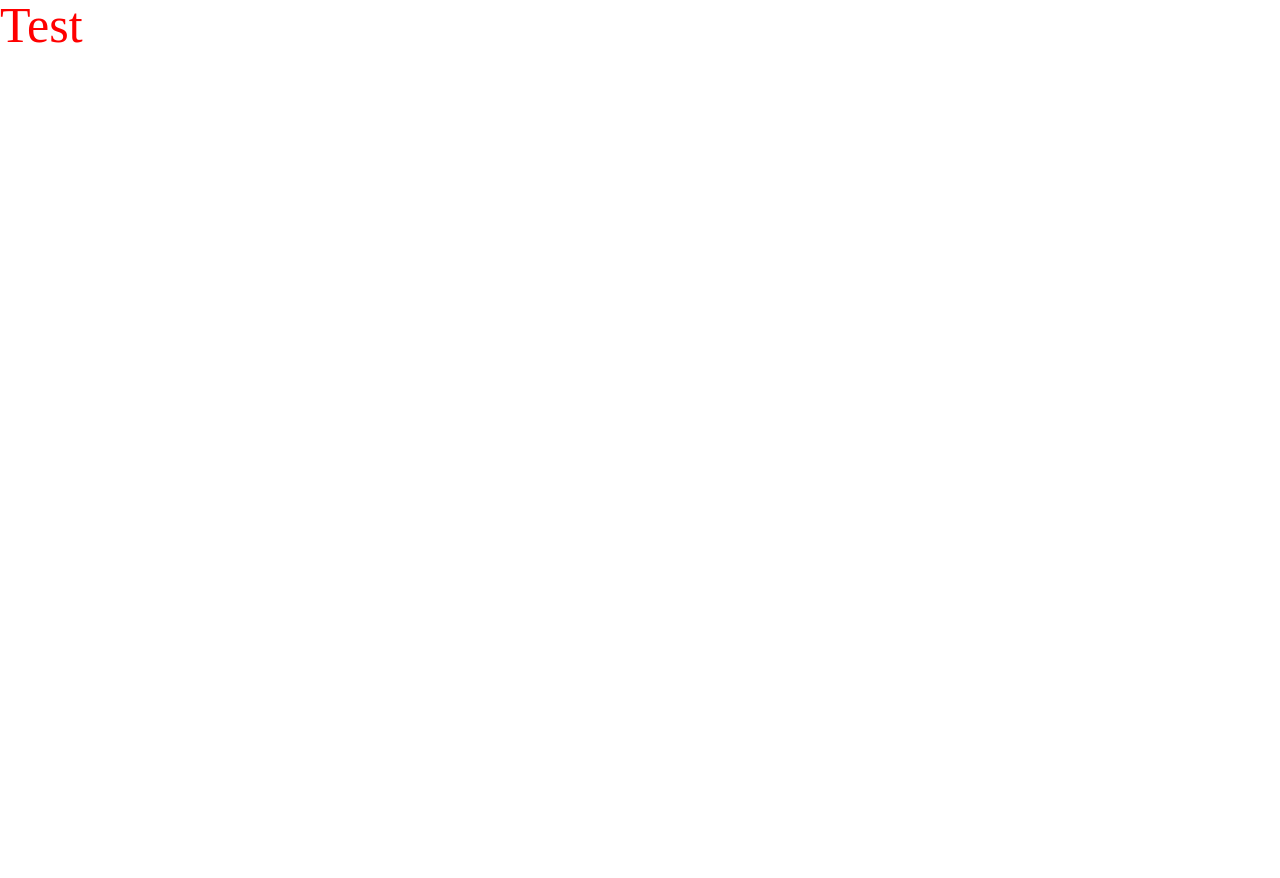
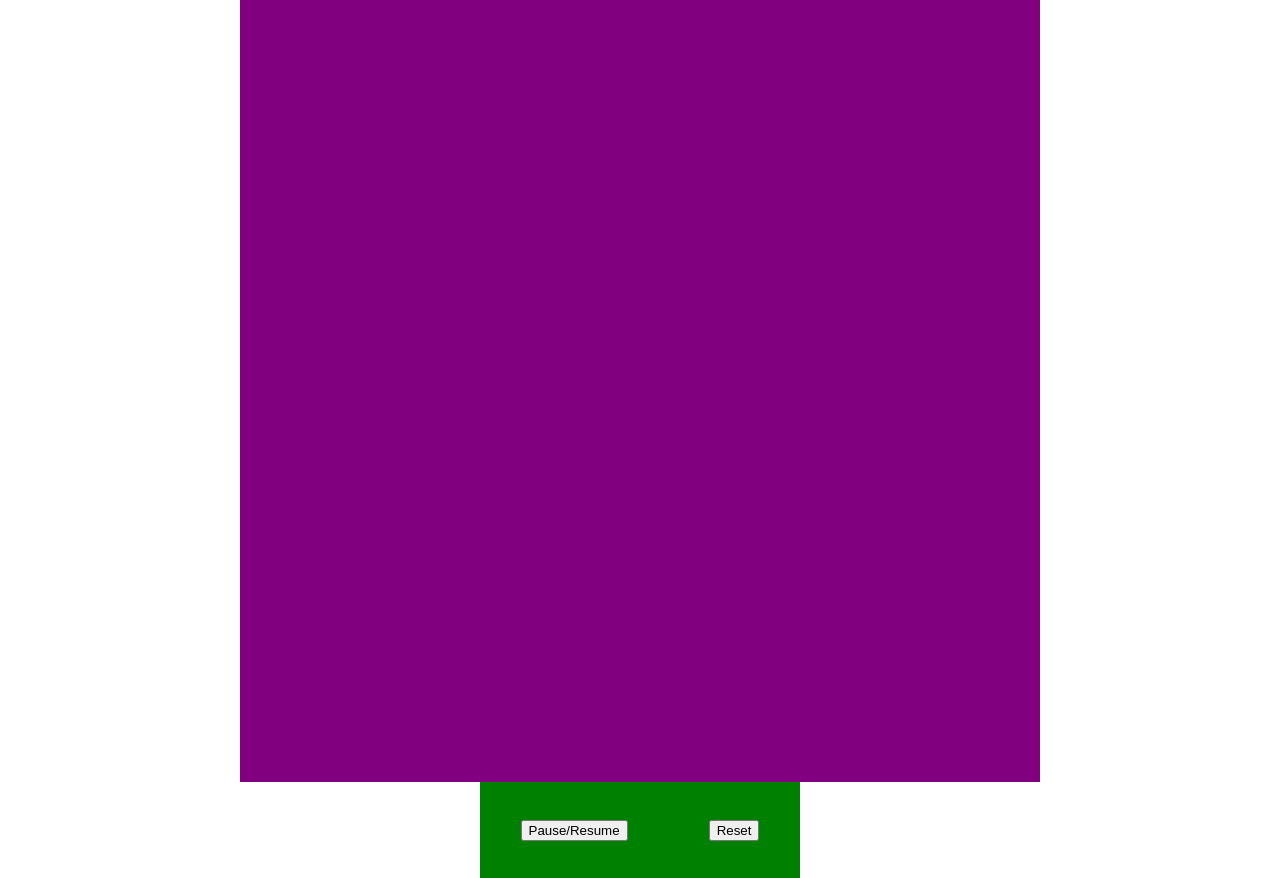
Before and after one commit to devhausleipzigacademy/camp11-snake-game, a website built with Vite: page index.html in a window 1280 px wide. Before the commit the page ends 800 px from the top, so only its background shows below. Built offline with nearby package versions, Linux system fonts and the light colour scheme.

Commit message:
Basic scaffolding

```diff
--- a/index.html
+++ b/index.html
@@ -8,8 +8,59 @@
 		<link rel="stylesheet" href="./node_modules/reset-css/reset.css" />
 		<link rel="stylesheet" href="./src/style.css" />
 	</head>
-	<body>
-		<div id="game" style="">Test</div>
+	<body
+		style="
+			justify-content: center;
+			align-items: center;
+			display: flex;
+			flex-direction: column;
+			height: 100vh;
+		"
+	>
+		<h1 style="font-size: 60px; text-align: center">Snake 🐍</h1>
+		<div
+			id="game"
+			style="
+				display: flex;
+				flex-direction: column;
+				align-items: center;
+				justify-content: center;
+			"
+		>
+			<div
+				id="game-grid"
+				style="
+					width: 800px;
+					height: 800px;
+					background-color: purple;
+					display: grid;
+					grid-template-columns: 21;
+					grid-template-rows: 21;
+				"
+			>
+				<!-- <div
+					style="
+						height: calc(800px / 21);
+						width: calc(800px / 21);
+						background-color: yellow;
+					"
+				></div> -->
+			</div>
+			<div
+				id="control-panel"
+				style="
+					background-color: green;
+					display: flex;
+					justify-content: space-around;
+					align-items: center;
+					width: 20rem;
+					height: 6rem;
+				"
+			>
+				<button id="pause-resume">Pause/Resume</button>
+				<button id="reset-button">Reset</button>
+			</div>
+		</div>
 		<script type="module" src="/src/main.ts"></script>
 	</body>
 </html>
--- a/src/main.ts
+++ b/src/main.ts
@@ -1,4 +1,10 @@
-const gameElement = document.getElementById("game")!;
+const gameGrid = document.getElementById("game-grid");
 
-gameElement.style.color = `red`;
-gameElement.style.fontSize = `50px`;
+const rows = 21;
+const columns = 21;
+
+// loop over the rows
+// // loop over the columns
+// // // create a div
+// // // add a styling (class) to the div
+// // // append the div to the game grid
```
